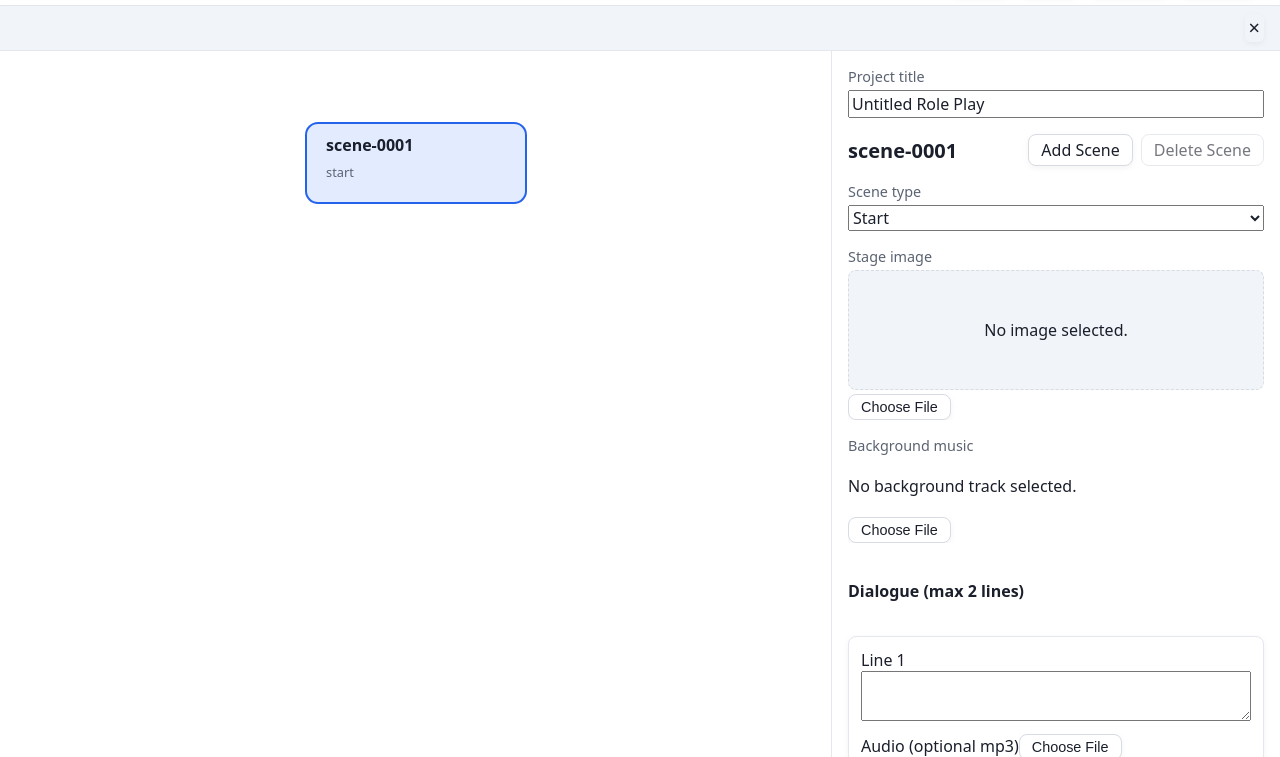
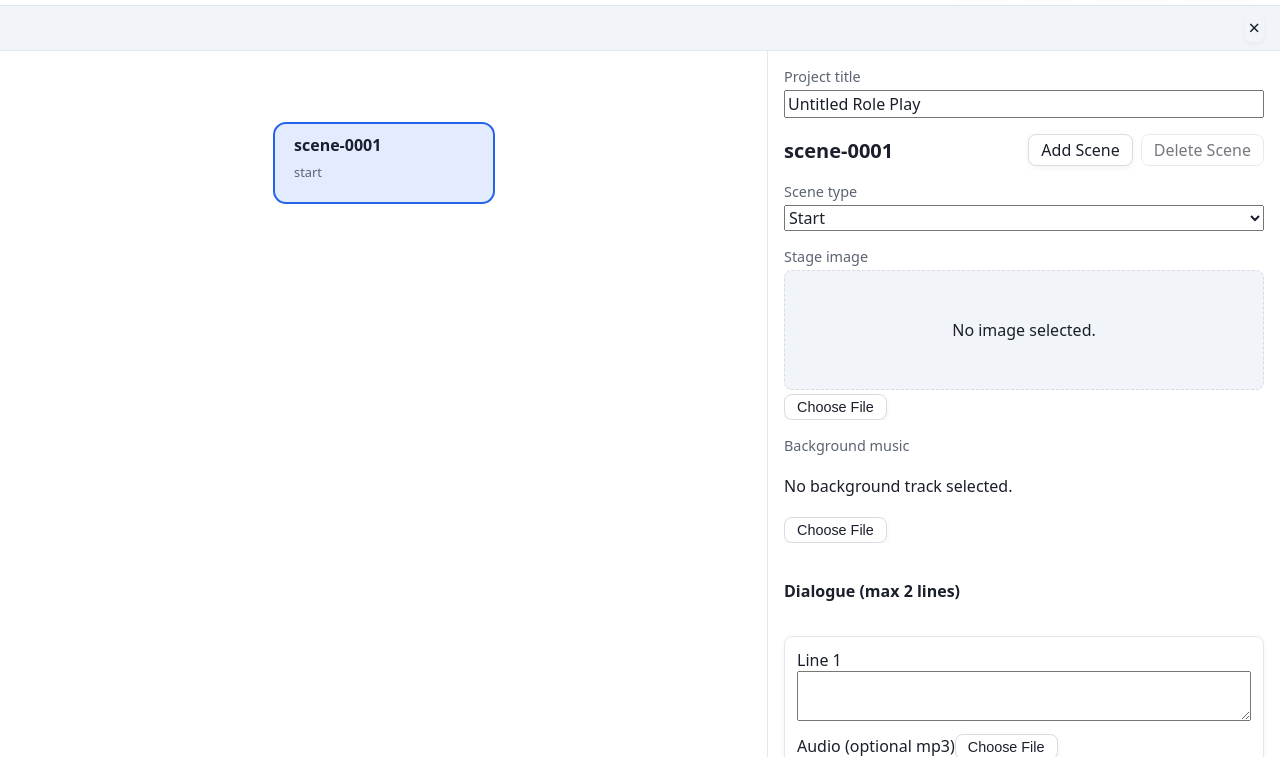
Before and after one commit to usacpcheung/roleplayscene, a plain HTML site: page public/index.html in a window 1280 px wide. Shown: the part 43-800 px from the top of the page. Drawn offline with Linux system fonts and the light colour scheme.

Commit message:
Adjust layout split and stage scaling

```diff
--- a/public/styles/app.css
+++ b/public/styles/app.css
@@ -99,13 +99,23 @@ button:disabled {
 .app-messages__details { display: grid; gap: var(--space-2xs); }
 .app-messages__dismiss { border: none; background: transparent; font-size: 1.25rem; line-height: 1; cursor: pointer; color: inherit; padding: var(--space-2xs); border-radius: var(--radius-xs); transition: background-color 0.2s ease; }
 .app-messages__dismiss:hover { background: rgba(15, 23, 42, 0.08); }
-.layout { flex: 1; display: grid; grid-template-columns: 1fr 1fr; gap: 0; min-height: 0; }
-.layout.layout--edit { grid-template-columns: minmax(0, 0.65fr) minmax(0, 0.35fr); }
+.layout { flex: 1; display: grid; grid-template-columns: minmax(0, 0.6fr) minmax(0, 0.4fr); gap: 0; min-height: 0; }
+.layout.layout--edit { grid-template-columns: minmax(0, 0.6fr) minmax(0, 0.4fr); }
 .pane { border-right: 1px solid var(--color-border-subtle); padding: var(--space-md); overflow: auto; background: var(--color-surface); }
 .pane:last-child { border-right: none; }
+#left-pane {
+  display: flex;
+  flex-direction: column;
+  overflow: hidden;
+}
+#left-pane .stage,
+#left-pane .graph-container {
+  flex: 1 1 auto;
+  min-height: 0;
+}
 .placeholder { border: 2px dashed var(--color-border); border-radius: var(--radius-md); padding: var(--space-lg); text-align: center; color: var(--color-text-muted); background: var(--color-surface); box-shadow: var(--shadow-subtle); }
-.stage { display: flex; align-items: center; justify-content: center; min-height: 300px; background: #111; color: #eee; border-radius: var(--radius-md); overflow: hidden; box-shadow: var(--shadow-soft); }
-.stage img { width: 100%; height: 100%; object-fit: cover; }
+.stage { display: flex; align-items: center; justify-content: center; background: #111; color: #eee; border-radius: var(--radius-md); overflow: hidden; box-shadow: var(--shadow-soft); max-height: 100%; width: 100%; min-height: 0; }
+.stage img { display: block; max-width: 100%; max-height: 100%; width: auto; height: auto; object-fit: contain; }
 .stage-empty { padding: var(--space-lg); color: #9ca3af; }
 .graph-container { min-height: 100%; overflow: auto; padding: var(--space-md); }
 .graph-empty { color: var(--color-text-muted); text-align: center; margin-top: var(--space-lg); }
```
